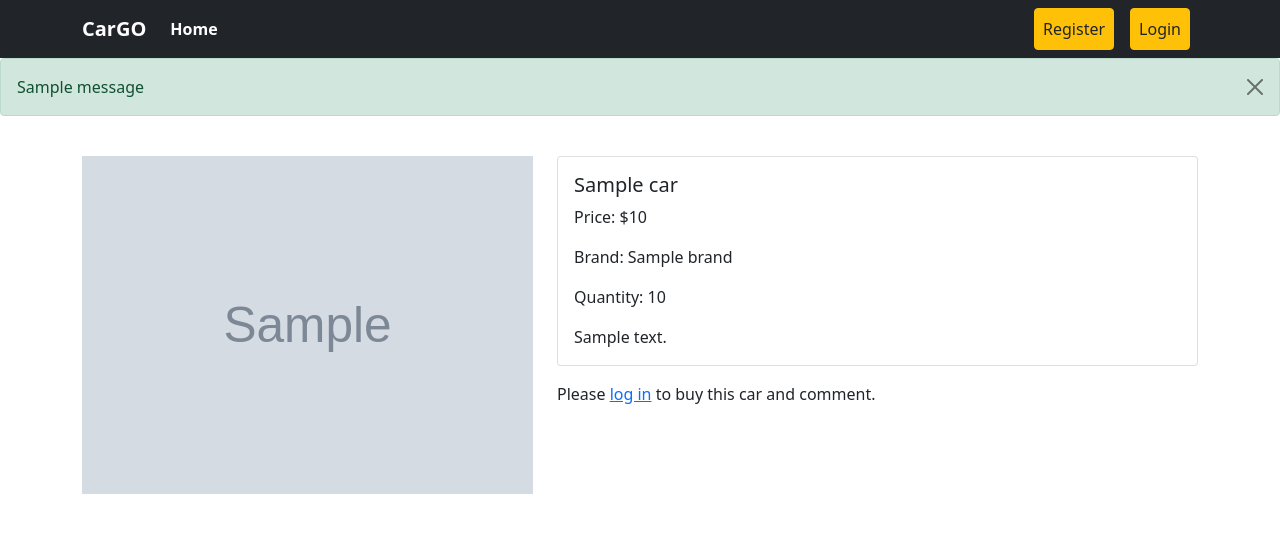
After one commit to Imran-2022/CarGO, a Django app: template cars/templates/car_details.html in a window 1280 px wide. The commit adds this page. Shown: the top 533 px of the page. Run offline with Django 3.2, Linux system fonts and the light colour scheme; the template is opened without the code that fills it: most values are stand-ins (such as "Sample title", 1, 10 or a date in 2020); grey boxes marked "Sample" are stand-in pictures; one stand-in notice (Sample message) is shown.

Commit message:
car details page

```diff
--- /dev/null
+++ b/cars/templates/car_details.html
@@ -0,0 +1,33 @@
+{% extends "base.html" %}
+{% block content %}
+<div class="container py-4">
+  <div class="row">
+    <div class="col-md-5">
+        <img src="{{ car.image_url }}" class="img-fluid w-100" alt="Car Image">
+      </div>
+    <div class="col-md-7">
+      <div class="card">
+        <div class="card-body">
+          <h5 class="card-title">{{ car.car_name }}</h5>
+          <p class="card-text">Price: ${{ car.car_price }}</p>
+          <p class="card-text">Brand: {{ car.brand.name }}</p>
+          <p class="card-text">Quantity: {{ car.car_quantity }}</p>
+          <p class="card-text">{{ car.car_description }}</p>
+        </div>
+      </div>
+      <div class="mt-3">
+        {% if user.is_authenticated %}
+        <a href="#" class="btn btn-primary">Buy Now</a>
+        <hr>
+        <h4>Comments</h4>
+        <!-- Add comment form here -->
+        <!-- Display comments below -->
+        {% else %}
+        <p>Please <a href="{% url 'user_login' %}">log in</a> to buy this car and comment.</p>
+        {% endif %}
+      </div>
+    </div>
+
+  </div>
+</div>
+{% endblock content %}
--- a/cars/urls.py
+++ b/cars/urls.py
@@ -4,6 +4,7 @@ from . import views
 
 urlpatterns = [
     path('add/',views.add_post,name='add_post'),
+    path('car_details/<int:id>',views.car_details,name='car_details'),
     path('edit/<int:id>',views.edit_post,name='edit_post'),
     path('delete/<int:id>',views.delete_post,name='delete_post')
 ]
--- a/cars/views.py
+++ b/cars/views.py
@@ -2,6 +2,8 @@ from django.shortcuts import render,redirect
 from . import forms
 from . import models
 from django.contrib.auth.decorators import login_required
+from django.shortcuts import get_object_or_404, render
+from .models import Post
 # Create your views here.
 
 @login_required
@@ -35,6 +37,10 @@ def edit_post(request,id):
     return render(request, 'add_post.html',{'form':post_form})
 
 
+def car_details(request, id):
+    post = get_object_or_404(Post, pk=id)
+    return render(request, 'car_details.html', {'car': post})
+
 @login_required
 def delete_post(request,id):
     post=models.Post.objects.get(pk=id)
--- a/templates/base.html
+++ b/templates/base.html
@@ -6,68 +6,41 @@
   <meta name="viewport" content="width=device-width, initial-scale=1" />
 
   <!-- Bootstrap CSS -->
-    <link
-      href="https://cdn.jsdelivr.net/npm/bootstrap@5.0.2/dist/css/bootstrap.min.css"
-      rel="stylesheet"
-      integrity="sha384-EVSTQN3/azprG1Anm3QDgpJLIm9Nao0Yz1ztcQTwFspd3yD65VohhpuuCOmLASjC"
-      crossorigin="anonymous"
-    />
+  <link href="https://cdn.jsdelivr.net/npm/bootstrap@5.0.2/dist/css/bootstrap.min.css" rel="stylesheet" integrity="sha384-EVSTQN3/azprG1Anm3QDgpJLIm9Nao0Yz1ztcQTwFspd3yD65VohhpuuCOmLASjC" crossorigin="anonymous" />
 
-    <title>Hello, world!</title>
+  <title>CarGO</title>
 </head>
 <body>
-    <nav class="navbar navbar-expand-lg navbar-light bg-light">
+  <nav class="navbar navbar-expand-lg navbar-light bg-dark">
     <div class="container">
-        <a class="navbar-brand" href="#">CarGO</a>
-        <button
-          class="navbar-toggler"
-          type="button"
-          data-bs-toggle="collapse"
-          data-bs-target="#navbarSupportedContent"
-          aria-controls="navbarSupportedContent"
-          aria-expanded="false"
-          aria-label="Toggle navigation"
-        >
+      <span class="navbar-brand fw-bold text-white">CarGO</span>
+
+      <button class="navbar-toggler" type="button" data-bs-toggle="collapse" data-bs-target="#navbarSupportedContent" aria-controls="navbarSupportedContent" aria-expanded="false" aria-label="Toggle navigation">
         <span class="navbar-toggler-icon"></span>
       </button>
       <div class="collapse navbar-collapse" id="navbarSupportedContent">
         <ul class="navbar-nav me-auto mb-2 mb-lg-0">
           <li class="nav-item">
-              <a
-                class="nav-link active"
-                aria-current="page"
-                href="{% url 'homepage' %}"
-                >Home</a
-              >
+            <a class="nav-link active text-white fw-bold" aria-current="page" href="{% url 'homepage' %}">Home</a>
           </li>
-
-            {% comment %} {% if request.user.is_authenticated %}
-
-            <li class="nav-item">
-              <a class="nav-link" href="{% url 'add_post' %}">Add Post</a>
-            </li>
-            {% endif %} {% endcomment %}
+          <!-- Add more navbar items as needed -->
         </ul>
         <div class="d-flex">
           <ul class="navbar-nav me-auto mb-2 mb-lg-0">
             {% if request.user.is_authenticated %}
-
             <li class="nav-item mx-2">
-              <a class="nav-link btn btn-warning text-dark" href="{% url 'profile' %}">profile</a>
+              <a class="nav-link btn btn-warning text-dark" href="{% url 'profile' %}">Profile</a>
             </li>
             <li class="nav-item mx-2">
-              <a class="nav-link btn btn-warning text-dark" href="{% url 'user_logout' %}">logout</a>
+              <a class="nav-link btn btn-warning text-dark" href="{% url 'user_logout' %}">Logout</a>
             </li>
             {% else %}
-
             <li class="nav-item mx-2">
               <a class="nav-link btn btn-warning text-dark" href="{% url 'register' %}">Register</a>
             </li>
             <li class="nav-item mx-2">
-              <a class="nav-link btn btn-primary text-dark" href="{% url 'user_login' %}">Login</a>
+              <a class="nav-link btn btn-warning text-dark" href="{% url 'user_login' %}">Login</a>
             </li>
-
-
             {% endif %}
           </ul>
         </div>
@@ -75,27 +48,17 @@
     </div>
   </nav>
 
-    {% for i in  messages%}
-
-    <p class="text-{{i.tags}}">{{i}}</p>
-
+  <!-- Display flash messages -->
+  {% for message in messages %}
+  <div class="alert alert-{{ message.tags }} alert-dismissible fade show" role="alert">
+    {{ message }}
+    <button type="button" class="btn-close" data-bs-dismiss="alert" aria-label="Close"></button>
+  </div>
   {% endfor %}
 
   {% block content %} {% endblock content %}
 
-    <!-- Optional JavaScript; choose one of the two! -->
-
-    <!-- Option 1: Bootstrap Bundle with Popper -->
-    <script
-      src="https://cdn.jsdelivr.net/npm/bootstrap@5.0.2/dist/js/bootstrap.bundle.min.js"
-      integrity="sha384-MrcW6ZMFYlzcLA8Nl+NtUVF0sA7MsXsP1UyJoMp4YLEuNSfAP+JcXn/tWtIaxVXM"
-      crossorigin="anonymous"
-    ></script>
-
-    <!-- Option 2: Separate Popper and Bootstrap JS -->
-    <!--
-    <script src="https://cdn.jsdelivr.net/npm/@popperjs/core@2.9.2/dist/umd/popper.min.js" integrity="sha384-IQsoLXl5PILFhosVNubq5LC7Qb9DXgDA9i+tQ8Zj3iwWAwPtgFTxbJ8NT4GN1R8p" crossorigin="anonymous"></script>
-    <script src="https://cdn.jsdelivr.net/npm/bootstrap@5.0.2/dist/js/bootstrap.min.js" integrity="sha384-cVKIPhGWiC2Al4u+LWgxfKTRIcfu0JTxR+EQDz/bgldoEyl4H0zUF0QKbrJ0EcQF" crossorigin="anonymous"></script>
-    -->
+  <!-- Bootstrap Bundle with Popper -->
+  <script src="https://cdn.jsdelivr.net/npm/bootstrap@5.0.2/dist/js/bootstrap.bundle.min.js" integrity="sha384-MrcW6ZMFYlzcLA8Nl+NtUVF0sA7MsXsP1UyJoMp4YLEuNSfAP+JcXn/tWtIaxVXM" crossorigin="anonymous"></script>
 </body>
 </html>
--- a/templates/home.html
+++ b/templates/home.html
@@ -22,7 +22,7 @@
               <h5 class="card-title">{{ post.car_name }}</h5>
               <p class="card-text">Price: ${{ post.car_price }}</p>
               <p class="card-text">Brand: {{ post.brand.name }}</p>
-              <a href="#" class="btn btn-primary">View Details</a>
+              <a href="{% url 'car_details' post.id %}" class="btn btn-primary">View Details</a>
             </div>
           </div>
         </div>
```
Also changed, not shown: db.sqlite3. Lines whose indentation alone changed are shown as unchanged.
